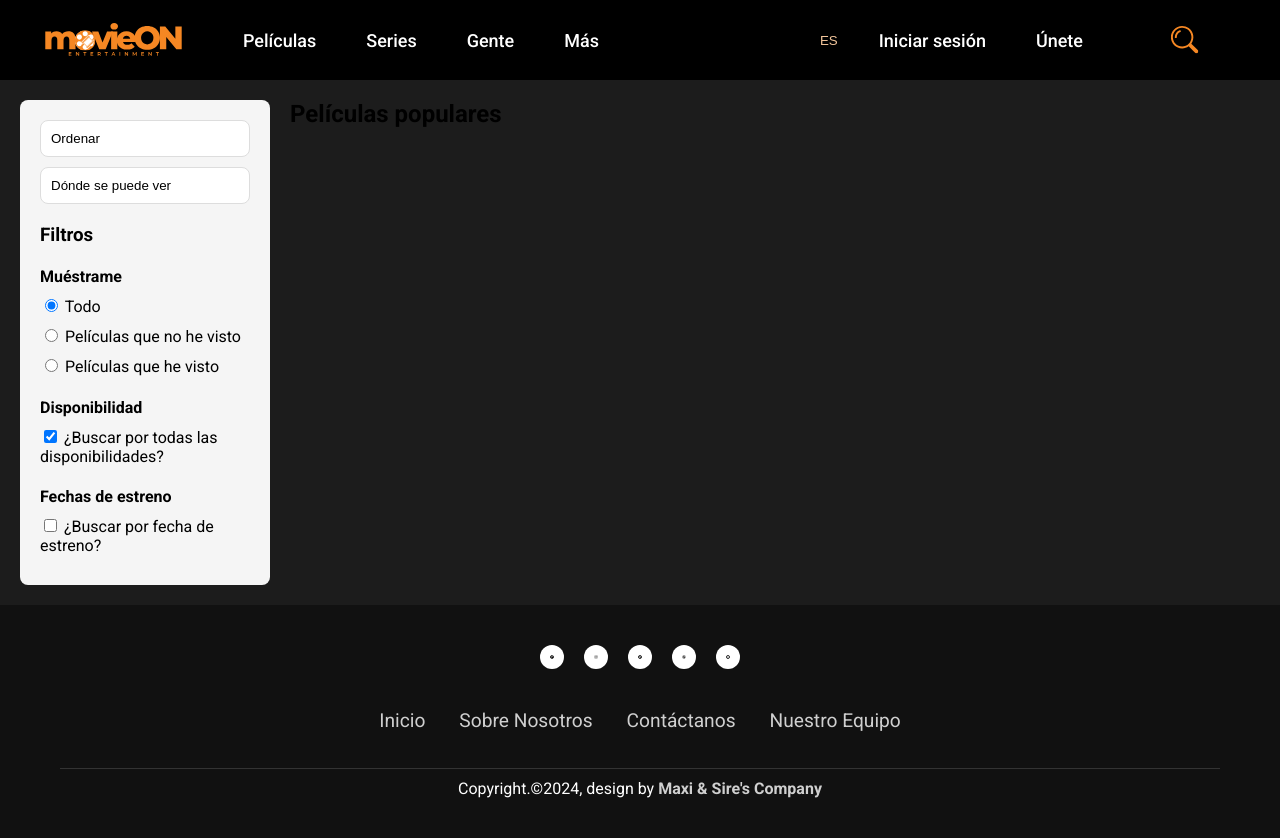
After one commit to MaxiRo3z/MovieON, a Flask app: page /peliculas in a window 1280 px wide. The commit adds this page. Run offline with Flask 3, Linux system fonts and the light colour scheme; data that the repository does not hold is empty.

Commit message:
movie_page

```diff
--- a/Routes/main_routes.py
+++ b/Routes/main_routes.py
@@ -1,5 +1,6 @@
 from flask import render_template
-from services.api_service import obtener_peliculas_proximas, obtener_peliculas, obtener_detalles_pelicuas,obtener_series_proximas,obtener_series_populares
+from services.api_service import obtener_peliculas_proximas, obtener_peliculas, obtener_detalles_pelicuas,obtener_series_proximas,obtener_series_populares,pagina_peliculas
+
 from . import main_bp
 
 @main_bp.route("/")
@@ -10,6 +11,11 @@ def index():
     series_p= obtener_series_populares()
     return render_template("main/index.html", estrenos=estrenos, peliculas=peliculas,series=series, seriesp=series_p)
 
+@main_bp.route("/peliculas")
+def peliculas():
+    peliculas= pagina_peliculas()
+    return render_template('main/peliculas.html',peliculas=peliculas)
+
 @main_bp.route('/movie/<int:movie_id>')
 def movie(movie_id):
     detalles_pelicula = obtener_detalles_pelicuas(movie_id)
--- a/services/api_service.py
+++ b/services/api_service.py
@@ -47,6 +47,38 @@ def obtener_peliculas():
                     ids_ya_agregados.add(movie_id)
     return peliculas_con_posters
 
+def pagina_peliculas():
+    endpoints = [
+        f'{base_url_api}/movie/popular?api_key={api_key}&language=es-ES&page=1',
+        f'{base_url_api}/movie/upcoming?api_key={api_key}&language=es-ES&page=1',
+        f'{base_url_api}/movie/top_rated?api_key={api_key}&language=es-ES&page=1',
+        f'{base_url_api}/movie/now_playing?api_key={api_key}&language=es-ES&page=1',
+    ]
+    peliculas_con_posters = []
+    base_url_poster = 'https://image.tmdb.org/t/p/w500'
+    ids_ya_agregados = set()
+
+    for url in endpoints:
+        # Repetir por varias páginas
+        for page in range(1, 4):  # Ajusta el rango según sea necesario
+            response = requests.get(url.replace('page=1', f'page={page}'))  # Cambia la página en la URL
+            if response.status_code == 200:
+                data = response.json()
+                peliculas = data['results']
+                for pelicula in peliculas:
+                    ruta_poster = pelicula['poster_path']
+                    movie_id = pelicula['id']
+                    if ruta_poster and movie_id not in ids_ya_agregados:
+                        url_completa_poster = base_url_poster + ruta_poster
+                        peliculas_con_posters.append({
+                            'id': movie_id,
+                            'titulo': pelicula['title'],
+                            'url_poster': url_completa_poster
+                        })
+                        ids_ya_agregados.add(movie_id)
+
+    return peliculas_con_posters
+
 def obtener_series_proximas():
     url = f'{base_url_api}/tv/on_the_air?api_key={api_key}&language=es-ES&page=1'
     response = requests.get(url)
--- /dev/null
+++ b/static/styles/peliculas.css
@@ -0,0 +1,88 @@
+.container {
+    display: flex;
+    padding: 20px;
+}
+
+.sidebar {
+    width: 250px;
+    padding: 20px;
+    background-color: #f5f5f5;
+    border-radius: 8px;
+    margin-right: 20px;
+}
+
+.filter-button {
+    display: block;
+    width: 100%;
+    padding: 10px;
+    background-color: #fff;
+    border: 1px solid #ddd;
+    margin-bottom: 10px;
+    border-radius: 8px;
+    text-align: left;
+    cursor: pointer;
+}
+
+.filter-section {
+    margin-top: 20px;
+}
+
+.filter h4 {
+    margin-bottom: 10px;
+}
+
+.filter label {
+    display: block;
+    margin-bottom: 10px;
+}
+
+.movies-grid {
+    flex: 1;
+}
+
+.grid {
+    display: grid;
+    grid-template-columns: repeat(auto-fill, minmax(180px, 1fr));
+    gap: 20px;
+}
+
+.movie-card {
+    display: inline-block;
+    width: 180px;
+    padding: 10px;
+    background-color: #fff;
+    border-radius: 8px;
+    box-shadow: 0 4px 8px rgba(0, 0, 0, 0.1);
+    text-align: center;
+}
+
+.movie-card img {
+    width: 100%;
+    border-radius: 8px;
+}
+
+.movie-info {
+    margin-top: 10px;
+}
+
+.movie-info h4 {
+    font-size: 16px;
+    margin-bottom: 5px;
+}
+
+#paginador {
+    display: flex;
+    justify-content: center;
+    margin: 20px 0;
+}
+
+#paginador a {
+    margin: 0 10px;
+    text-decoration: none;
+    color: blue;
+}
+
+#paginador span {
+    margin: 0 10px;
+    font-weight: bold;
+}
--- a/static/styles/style.css
+++ b/static/styles/style.css
@@ -14,7 +14,7 @@ body {
     overflow-x: hidden; /* Bloquea el desplazamiento horizontal */
     overflow-y: auto; /* Permite el desplazamiento vertical */
 
-    background-color: #f1c49a;
+    background-color: #1c1c1c;
 }
 
 /* Corrección para el hover del título */
--- a/templates/base.html
+++ b/templates/base.html
@@ -24,7 +24,7 @@
                 <li>
                     <a href="#">Películas</a>
                     <ul class="dropdown">
-                        <li><a href="#">Popular</a></li>
+                        <li><a href="{{ url_for('main.peliculas') }}">Popular</a></li>
                         <li><a href="#">En cartelera</a></li>
                         <li><a href="#">Próximamente</a></li>
                         <li><a href="#">Mejor puntuadas</a></li>
@@ -33,7 +33,7 @@
                 <li>
                     <a href="#">Series</a>
                     <ul class="dropdown">
-                        <li><a href="#">Popular</a></li>
+                        <li><a href="#"">Popular</a></li>
                         <li><a href="#">En cartelera</a></li>
                         <li><a href="#">Próximamente</a></li>
                         <li><a href="#">Mejor puntuadas</a></li>
--- /dev/null
+++ b/templates/main/peliculas.html
@@ -0,0 +1,51 @@
+{% extends 'base.html' %}
+
+{% block custom_styles %}
+<link rel="stylesheet" href="{{ url_for('static', filename='styles/peliculas.css') }}">
+{% endblock %}
+
+{% block content %}
+<div class="container">
+    <!-- Barra lateral de filtros -->
+    <div class="sidebar">
+        <button class="filter-button">Ordenar</button>
+        <button class="filter-button">Dónde se puede ver</button>
+
+        <div class="filter-section">
+            <h3>Filtros</h3>
+            <div class="filter">
+                <h4>Muéstrame</h4>
+                <label><input type="radio" name="filter" checked> Todo</label>
+                <label><input type="radio" name="filter"> Películas que no he visto</label>
+                <label><input type="radio" name="filter"> Películas que he visto</label>
+            </div>
+
+            <div class="filter">
+                <h4>Disponibilidad</h4>
+                <label><input type="checkbox" checked> ¿Buscar por todas las disponibilidades?</label>
+            </div>
+
+            <div class="filter">
+                <h4>Fechas de estreno</h4>
+                <label><input type="checkbox"> ¿Buscar por fecha de estreno?</label>
+            </div>
+        </div>
+    </div>
+
+    <!-- Grid de películas -->
+    <div class="movies-grid">
+        <h2>Películas populares</h2>
+        <div class="grid">
+            {% for pelicula in peliculas %}
+                <div class="movie-card">
+                    <img src="{{ pelicula['url_poster'] }}" alt="{{ pelicula['titulo'] }}">
+                    <div class="movie-info">
+                        <h4>{{ pelicula['titulo'] }}</h4>
+                        <!-- Puedes agregar la fecha de estreno si la tienes disponible -->
+                    </div>
+                </div>
+            {% endfor %}
+        </div>
+    </div>
+</div>
+{% endblock %}
```
Also changed, not shown: static/img/movieON (2).svg (added), static/script/script.js (line endings or trailing spaces), templates/main/series.html (added).
